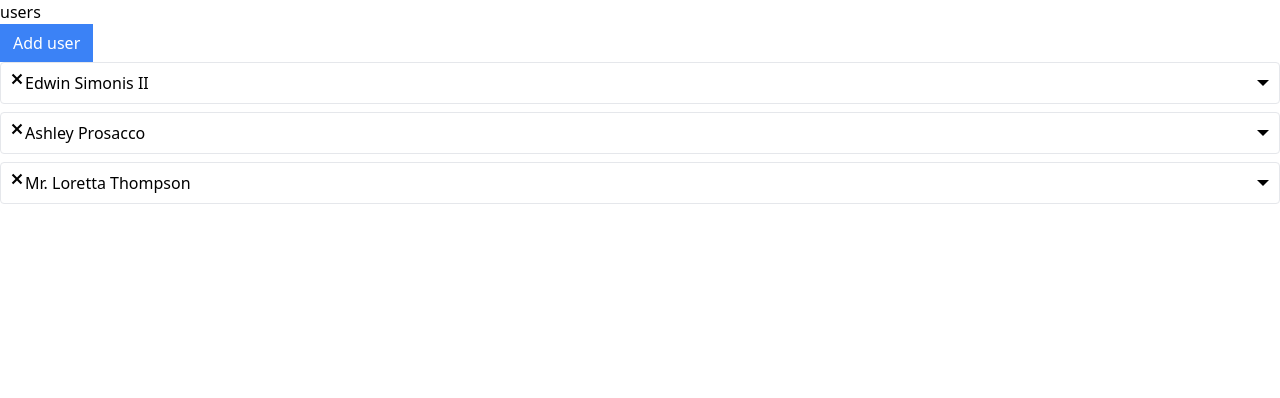
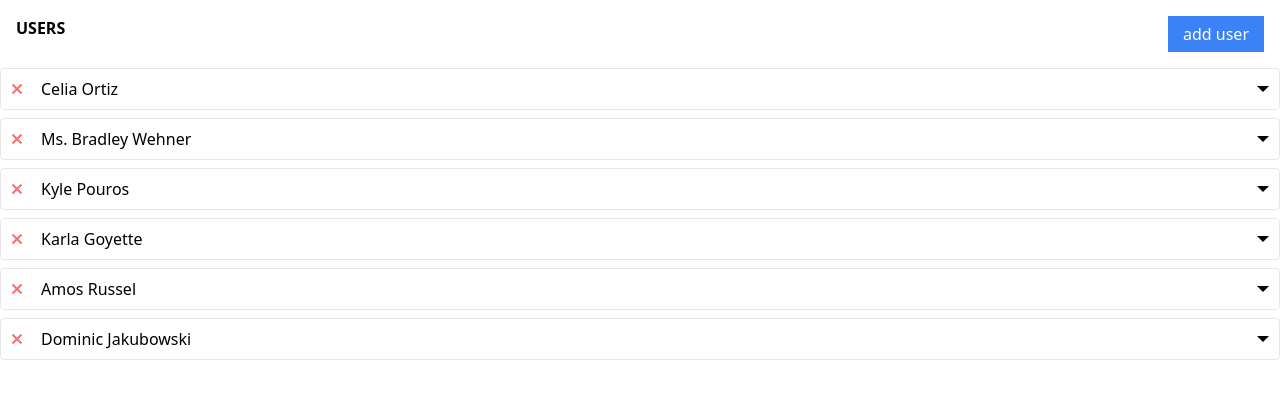
Before and after one commit to lahcenrahlaoui/fakeUsers, a React (Create React App) app: page / in a window 1280 px wide. Shown: the top 398 px of the page. Built offline with nearby package versions, Linux system fonts and the light colour scheme; data requests are answered from the project's data file.

Commit message:
adding spinner in the add button / changing some redux states to component states

```diff
--- a/db.json
+++ b/db.json
@@ -1,16 +1,28 @@
 {
   "users": [
     {
-      "name": "Edwin Simonis II",
-      "id": 2
+      "name": "Celia Ortiz",
+      "id": 55
     },
     {
-      "name": "Ashley Prosacco",
-      "id": 3
+      "name": "Ms. Bradley Wehner",
+      "id": 56
     },
     {
-      "name": "Mr. Loretta Thompson",
-      "id": 4
+      "name": "Kyle Pouros",
+      "id": 57
+    },
+    {
+      "name": "Karla Goyette",
+      "id": 58
+    },
+    {
+      "name": "Amos Russel",
+      "id": 59
+    },
+    {
+      "name": "Dominic Jakubowski",
+      "id": 60
     }
   ],
   "albums": [],
--- a/src/App.js
+++ b/src/App.js
@@ -1,10 +1,10 @@
 import UsersLists from "./components/UsersList/UsersList.js";
-import AddUser from "./components/AddUser/AddUser.js";
+// import AddUser from "./components/AddUser/AddUser.js";
 
 function App() {
     return (
         <div className="container mx-auto">
-            <AddUser />
+            {/* <AddUser /> */}
             <UsersLists />
         </div>
     );
--- a/src/components/AddUser/AddUser.js
+++ b/src/components/AddUser/AddUser.js
@@ -1,24 +1,20 @@
+// import { useDispatch } from "react-redux";
 
-import { useDispatch } from "react-redux";
-import { addUser } from "../../store";
+// import Button from "../Button/Button";
 
-import Button from "../Button/Button";
+// const AddUser = () => {
+//     const dispatch = useDispatch();
 
-const AddUser = () => {
-    const dispatch = useDispatch();
 
-    const handleClick = () => {
-        dispatch(addUser());
-    };
 
-    return (
-        <div>
-            users
-            <Button primary onClick={handleClick}>
-                Add user
-            </Button>
-        </div>
-    );
-};
+//     return (
+//         <div className="flex justify-between  p-4">
+//             <div><b>USERS</b></div>
+//             <Button primary onClick={handelAddUser}>
+//                 Add user
+//             </Button>
+//         </div>
+//     );
+// };
 
-export default AddUser;
+// export default AddUser;
--- a/src/components/UsersList/UsersList.js
+++ b/src/components/UsersList/UsersList.js
@@ -1,36 +1,68 @@
-import { useEffect } from "react";
+import { useEffect, useState } from "react";
 
 import { useDispatch, useSelector } from "react-redux";
 
-import { deleteUser, fetchUsers } from "../../store";
+import { deleteUser, fetchUsers, addUser } from "../../store";
 
 import LoadingData from "../LoadingData/LoadingData";
 
 import { GoTriangleDown, GoX } from "react-icons/go";
+import Button from "../Button/Button";
 
 const UsersList = () => {
+    const [isLoadingUsers, setIsLoadingUsers] = useState(false);
+    const [loadingUsersError, setLoadingUsersError] = useState(null);
+    const [isCreatingUser, setIsCreatingUser] = useState(false);
+    const [creatingUserError, setCreatingUserError] = useState(null);
     const dispatch = useDispatch();
-    const { isLoading, data, error } = useSelector((state) => state.users);
+    const { data } = useSelector((state) => state.users);
     useEffect(() => {
-        dispatch(fetchUsers());
+        setIsLoadingUsers(true);
+        console.log(isCreatingUser);
+        dispatch(fetchUsers())
+            .unwrap()
+            .catch((error) => {
+                setLoadingUsersError(error);
+            })
+            .finally(() => {
+                setIsLoadingUsers(false);
+            });
     }, [dispatch]);
 
-    if (isLoading) {
+    if (isLoadingUsers) {
         return <LoadingData loop={6} className="h-20 w-full" />;
     }
-    if (error) {
-        return <div>Error </div>;
+    if (loadingUsersError) {
+        return (
+            <div>
+                <div className="fixed inset-0  bg-opacity-75"></div>
+                <div className="fixed inset-40">
+                    <div className="flex  items-center justify-center h-full bg-red-200 ">
+                        {loadingUsersError.message}
+                    </div>
+                </div>
+            </div>
+        );
     }
-
-    const handleClick = (id) => {
+    const handelAddUser = () => {
+        setIsCreatingUser(true);
+        dispatch(addUser()).then(() => setIsCreatingUser(false));
+    };
+    const handleDeleteUser = (id) => {
         dispatch(deleteUser(id));
     };
+
     const renderedUsers = data.map((user) => {
         return (
             <div key={user.id} className="mb-2 border rounded">
                 <div className="flex p-2 justify-between items-center cursor-pointer">
-                    <div className="flex ">
-                        <GoX onClick={() =>handleClick(user.id)} />
+                    <div className="flex">
+                        <div className="flex items-center justify-center mr-4">
+                            <GoX
+                                className="text-red-400 hover:text-red-700"
+                                onClick={() => handleDeleteUser(user.id)}
+                            />
+                        </div>
                         {user.name}
                     </div>
                     <GoTriangleDown />
@@ -39,7 +71,29 @@ const UsersList = () => {
         );
     });
 
-    return <div>{renderedUsers}</div>;
+    return (
+        <div>
+            <div>
+                <div className="flex justify-between  p-4">
+                    <div>
+                        <b>USERS</b>
+                    </div>
+                    <Button
+                        className="flex justify-center items-center w-24 h-9"
+                        primary
+                        onClick={handelAddUser}
+                    >
+                        {!isCreatingUser ? (
+                            <div>add user</div>
+                            ) : (
+                            <div class="animate-spin rounded-full h-5 w-5 border-b-2 border-gray-900"></div>
+                        )}
+                    </Button>
+                </div>
+                {renderedUsers}
+            </div>
+        </div>
+    );
 };
 
 export default UsersList;
--- a/src/store/thunks/addUser.js
+++ b/src/store/thunks/addUser.js
@@ -3,10 +3,17 @@ import axios from "axios";
 import { faker } from "@faker-js/faker";
 
 const addUser = createAsyncThunk("users/add", async () => {
+    await stop(2000)
     const response = await axios.post("http://localhost:3001/users", {
         name: faker.name.fullName(),
     });
     return response.data;
 });
 
+const stop = (time) => {
+    return new Promise((res) => {
+        setTimeout(res, time);
+    });
+};
+
 export { addUser };
--- a/src/store/thunks/fetchUsers.js
+++ b/src/store/thunks/fetchUsers.js
@@ -4,7 +4,7 @@ import axios from "axios";
 const fetchUsers = createAsyncThunk("users/fetch", async () => {
     const response = await axios.get("http://localhost:3001/users");
     // call helper
-    await stop(1000)
+    await stop(3000)
     return response.data;
 });
 
```
Also changed, not shown: jsconfig.json (added, +11 -0 lines).
